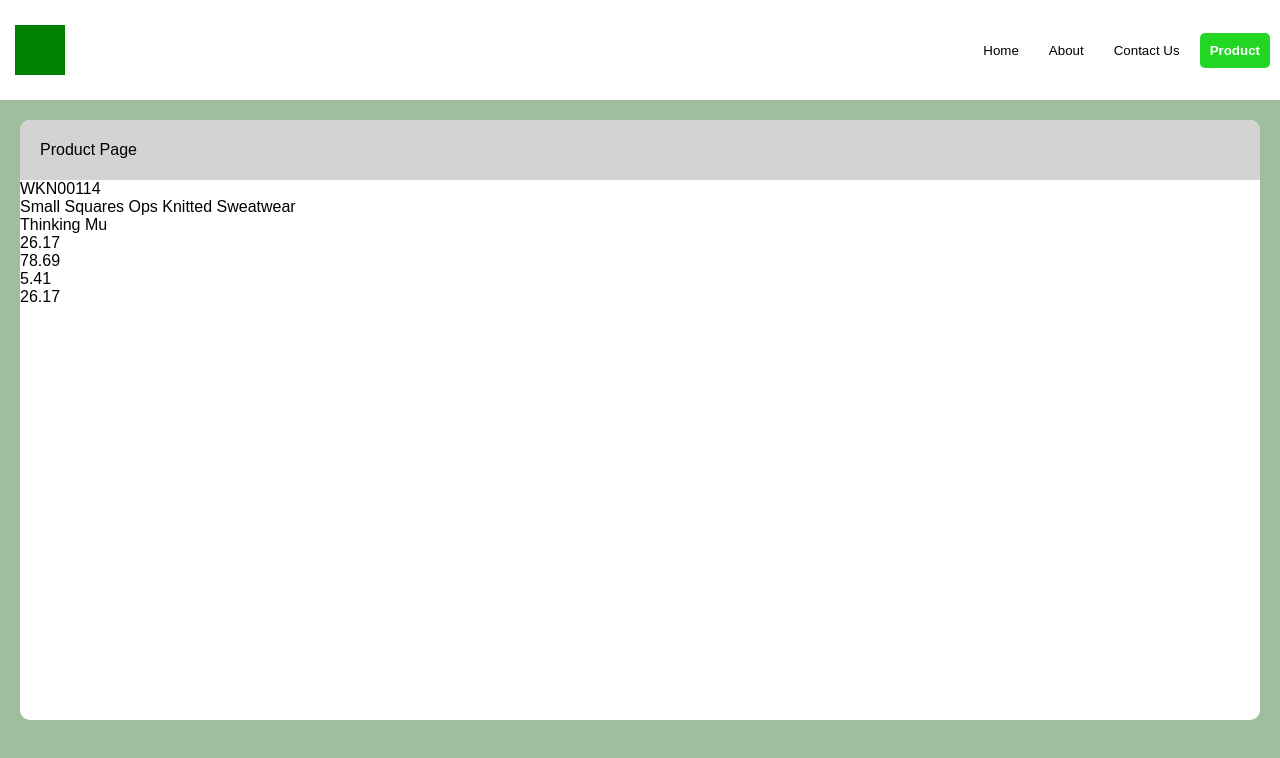
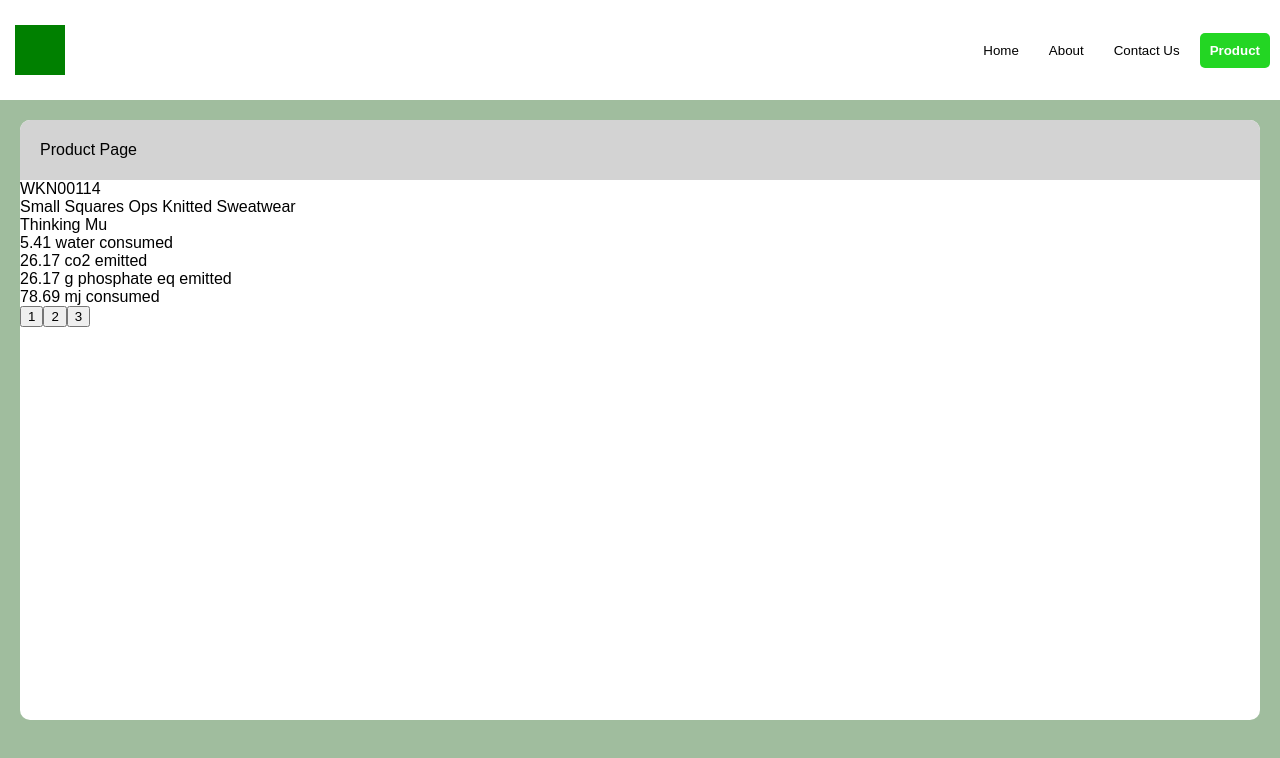
Before and after one commit to EthanHealy01/EcodeWeb, a React (Create React App) app: page /#/product/1 in a window 1280 px wide. Shown: the top 758 px of the page. Built offline with nearby package versions, Linux system fonts and the light colour scheme.

Commit message:
Add tabs for product info

```diff
--- a/src/screens/productPage.js
+++ b/src/screens/productPage.js
@@ -5,6 +5,7 @@ const ProductPage = () => {
 
     const { refId } = useParams();
     const [product, setProduct] = useState({})
+    const [tab, setTab] = useState(1)
 
     console.log(refId)
 
@@ -16,7 +17,11 @@ const ProductPage = () => {
             co2_emiited:26.17,
             mj_consumed:78.69,
             water_consumed:5.41,
-            phosphates_emmitted: 26.17
+            phosphates_emmitted: 26.17,
+            bottles:84,
+            days_bulb_on:1309,
+            washing_cycles:25,
+            km_driven:18
         })
     }, [])
 
@@ -46,10 +51,20 @@ const ProductPage = () => {
                 <div>{product.red_id}</div>
                 <div>{product.product_name}</div>
                 <div>{product.seller}</div>
-                <div>{product.co2_emiited}</div>
-                <div>{product.mj_consumed}</div>
-                <div>{product.water_consumed}</div>
-                <div>{product.phosphates_emmitted}</div>
+                {tab === 1 ? (
+                    <FirstTab product={product} />
+                ) : (
+                tab===2 ? (
+                <SecondTab product={product} />
+                ):(
+                <ThirdTab product={product} />
+                )
+                )}
+                <div style={{flexDirection:'row'}}>
+                    <button onClick={() => setTab(1)}>1</button>
+                    <button onClick={() => setTab(2)}>2</button>
+                    <button onClick={() => setTab(3)}>3</button>
+                </div>
                 </div>
         </div>
         </div>
@@ -57,4 +72,33 @@ const ProductPage = () => {
 
     )
 }
+
+const FirstTab = ({ product }) =>{
+    return (
+        <>
+        <div>{product.water_consumed} water consumed</div>
+        <div>{product.co2_emiited} co2 emitted</div>
+        <div>{product.phosphates_emmitted} g phosphate eq emitted</div>
+        <div>{product.mj_consumed} mj consumed</div>
+        </>
+    )
+}
+const SecondTab = ({ product }) =>{
+    return (
+        <>
+        <div>{product.bottles} bottles</div>
+        <div>{product.days_bulb_on} day(s) a bulb is on</div>
+        <div>{product.washing_cycles} washing cycls</div>
+        <div>{product.km_driven} driven km</div>
+        </>
+    )
+}
+const ThirdTab = ({ product }) =>{
+    return (
+        // Come back to for maths equations
+        <>
+        <div>Maths</div>
+        </>
+    )
+}
 export default ProductPage;
```
